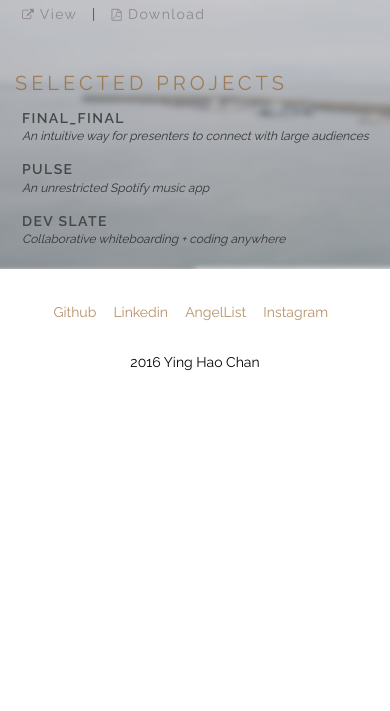
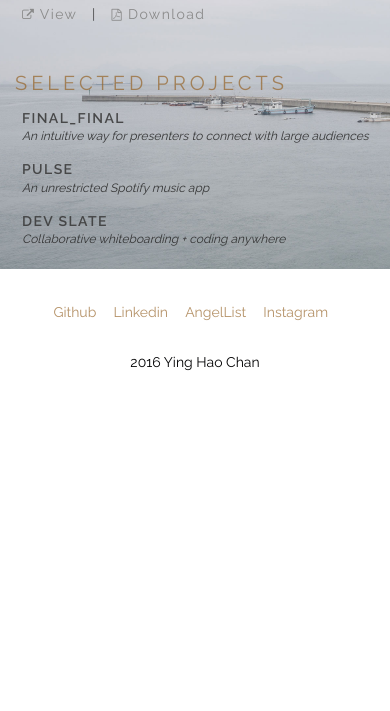
Before and after one commit to yinghaochan/yinghaochan.github.io, a plain HTML site: page index.html in a window 390 px wide. Shown: the part 133-844 px from the top of the page. Drawn offline with Linux system fonts and the light colour scheme; files whose address does not match are found by name.

Commit message:
mobile css vh change

```diff
--- a/css/yhc.css
+++ b/css/yhc.css
@@ -81,10 +81,9 @@ i.indent1{
 
 @media only screen and (max-width: 640px){
   #block02 .responsive-slider .slides ul li .slide-body img {
-    filter: blur(3px) contrast(0.8);
-    -webkit-filter: blur(3px) contrast(0.8);
     max-width: auto;
     width: auto;
+    height: 160vh;
     overflow: hidden;
   }
   #block01 .link-icons{
```
